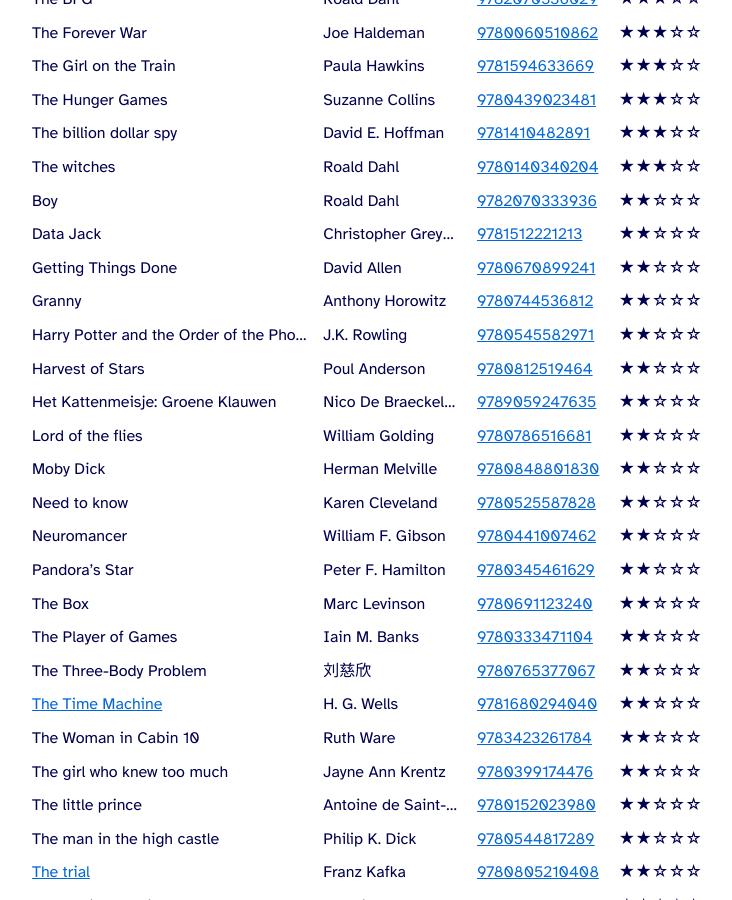
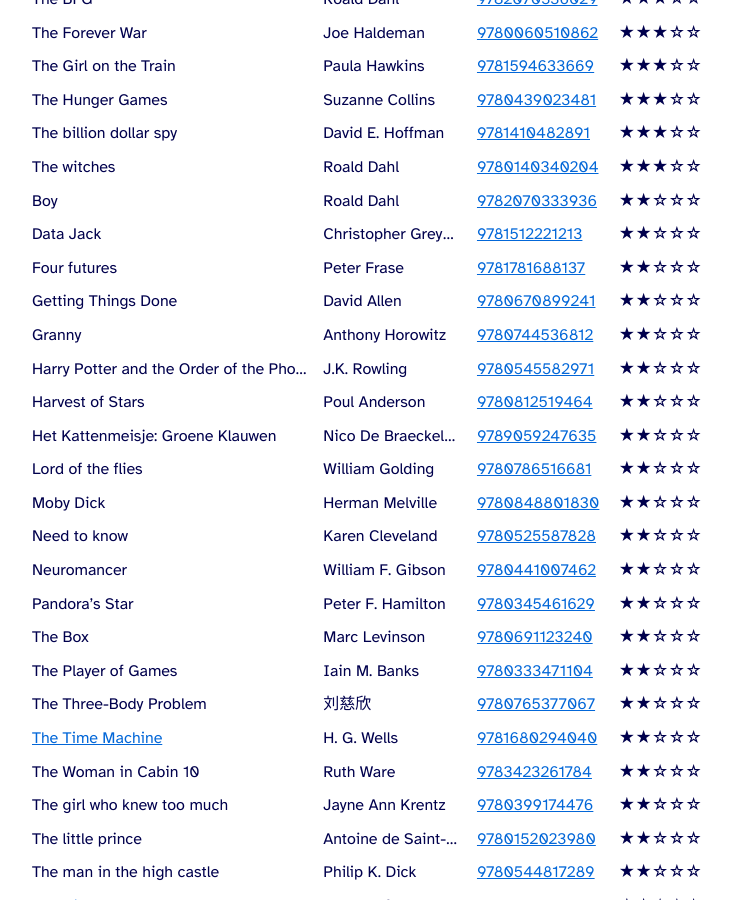
Before and after one commit to cimm/suffix, a Jekyll site: the page built from reading/index.html, in a window 1280 px wide and 900 px high, scrolled down 2792 px. Shown: the whole window, without its empty margins (273-1005 px from the left). Built offline with Jekyll 4.4.1, drawn with Linux system fonts in a browser that asks for light colours.

Commit message:
Add Four Futureds by P. Frase

```diff
--- a/_data/books.yml
+++ b/_data/books.yml
@@ -110,6 +110,10 @@
   author: "Edwin A. Abbott"
   isbn13: 9781907727337
   rating: 4
+- name: "Four futures"
+  author: "Peter Frase"
+  isbn13: 9781781688137
+  rating: 2
 - name: "Freedom"
   author: "Daniel Suarez"
   isbn13: 9780857381224
```
